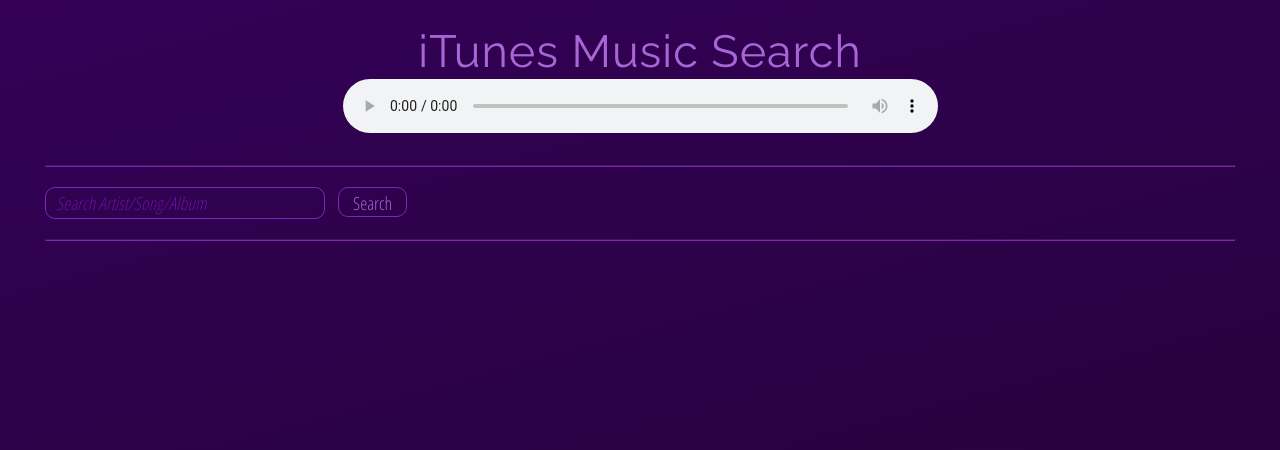
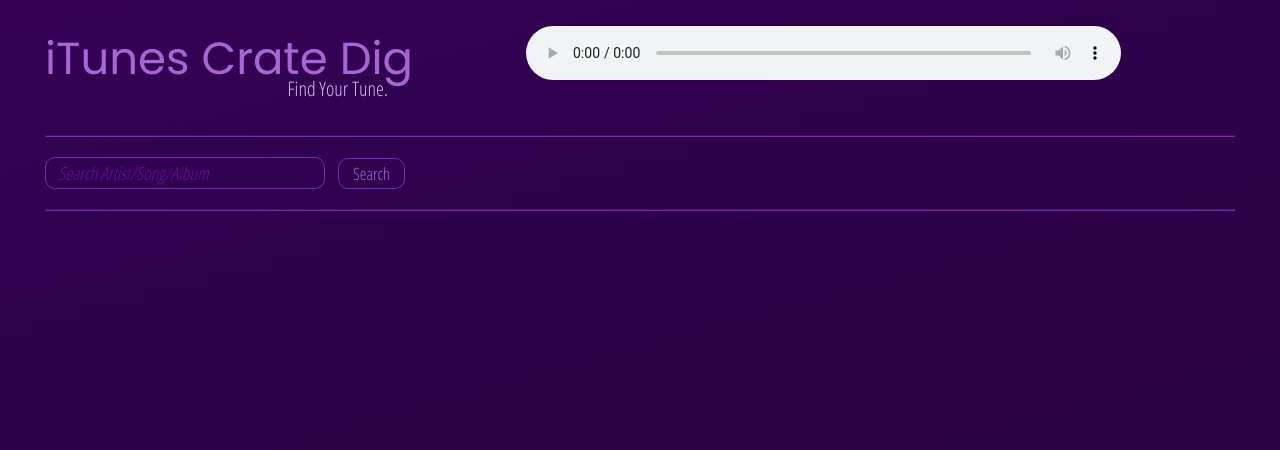
Before and after one commit to nicknauert/iTunesSearch, a plain HTML site: page index.html in a window 1280 px wide. Drawn offline with Linux system fonts and the light colour scheme.

Commit message:
updated logo/general formatting

```diff
--- a/index.html
+++ b/index.html
@@ -2,7 +2,8 @@
 <html>
 
 <head>
-  <link href="https://fonts.googleapis.com/css?family=Open+Sans+Condensed:300,700|Raleway" rel="stylesheet">
+
+  <link href="https://fonts.googleapis.com/css?family=Open+Sans+Condensed:300|Poppins" rel="stylesheet">
   <title>iTunes Music Search</title>
   <link rel="stylesheet" href="styles.css">
 </head>
@@ -10,7 +11,10 @@
 <body>
   <div class="container">
     <header>
-      <h1>iTunes Music Search</h1>
+      <div class="logo">
+        <h1>iTunes Crate Dig</h1>
+        <h3>Find Your Tune.</h3>
+      </div>
 
       <section class="player">
         <audio class="music-player" controls="controls" src=""></audio>
--- a/main.js
+++ b/main.js
@@ -13,9 +13,9 @@
 button.addEventListener('click', searchMusic);
 
 
-function clearResults(){
-  resultsCont.innerHTML = "";
-}
+
+
+
 
 
 //The goods are below
@@ -24,6 +24,9 @@
 // ${artistViewUrl}
 // US
 
+function clearResults(){
+  resultsCont.innerHTML = "";
+}
 
 function searchMusic(){
   let input = encodeURI(searchBar.value);
@@ -35,13 +38,16 @@
     .then( function (data) {
       return data.json();
     })
+    // .then( function (data) {
+    //   console.log(data);
+    // })
     .then( function (data) {
 
       for(i=0;i<20;i++){
         let item = data.results;
         let tmpl =
           `<div class="resultItem">
-            <img src="${item[i].artworkUrl100}" alt="Album Cover">
+            <img class="albumArt" src="${item[i].artworkUrl100}" alt="Album Cover">
             <a class="songTitle" href="${item[i].trackViewUrl}"><p>${item[i].trackName}</p></a>
             <a class="artistName" href="${item[i].artistViewUrl}"><p>${item[i].artistName}</p></a>
           </div>`;
--- a/styles.css
+++ b/styles.css
@@ -20,18 +20,26 @@
 
 header {
   text-align: center;
-  display: flex;
-  flex-flow: column nowrap;
-  justify-content: space-around;
-  height: 100px;
-  margin-bottom: 40px;
+  height: 90px;
+}
+
+.logo {
+  float: left;
+  text-align: right;
 }
 
 h1 {
-  font-family: 'Raleway', sans-serif;
-  letter-spacing: 1px;
+  font-family: 'Poppins', sans-serif;
   color: rgb(168, 102, 213);
   font-size: 45px;
+}
+
+h3 {
+  font-size: 20px;
+  color: rgb(217, 186, 238);
+  position: relative;
+  top: -18px;
+  left: -25px;
 }
 
 
@@ -58,7 +66,7 @@
   background-color: rgba(36, 1, 70, 0);
   color: rgb(168, 102, 213);
   border-radius: 10px;
-  padding: 3px 0 3px 10px;
+  padding: 3px 0 3px 12px;
   font-size: 18px;
 }
 
@@ -72,13 +80,26 @@
 }
 
 .searchBtn {
-  height: 30px;
+  height: 31px;
   color: rgb(168, 102, 213);
   border: 1px solid rgb(123, 41, 180);
   background-color: rgba(36, 1, 70, 0);
   border-radius: 10px;
-  font-size: 18px;
+  font-size: 17px;
   padding: 3px 14px;
+}
+
+.searchBtn:focus {
+  outline: none;
+  transition: .2s;
+}
+
+.searchBtn:hover {
+  background-color: rgba(91, 22, 139, 0.26);
+}
+
+.searchBtn:active {
+  background-color: rgba(142, 65, 196, 0.26);
 }
 
 
@@ -96,9 +117,14 @@
   text-align: center;
 }
 
-.resultItem>img {
+.albumArt {
   width: 100%;
   margin: 0 auto;
+  box-shadow: 0px 5px 15px 3px rgba(0, 0, 0, 0.26);
+}
+
+.albumArt:hover {
+  background-image: radial-gradient(0deg, rgba(0, 0, 0, 0.38), rgba(0, 0, 0, 0.13));
 }
 
 .resultItem>a {
@@ -107,9 +133,10 @@
 
 .songTitle>p {
   transition: .5s;
-  font-size: 14px;
+  font-size: 16px;
   margin-top: 3px;
   color: rgb(156, 61, 221);
+  letter-spacing: .5px;
 }
 
 .songTitle>p:hover {
```
